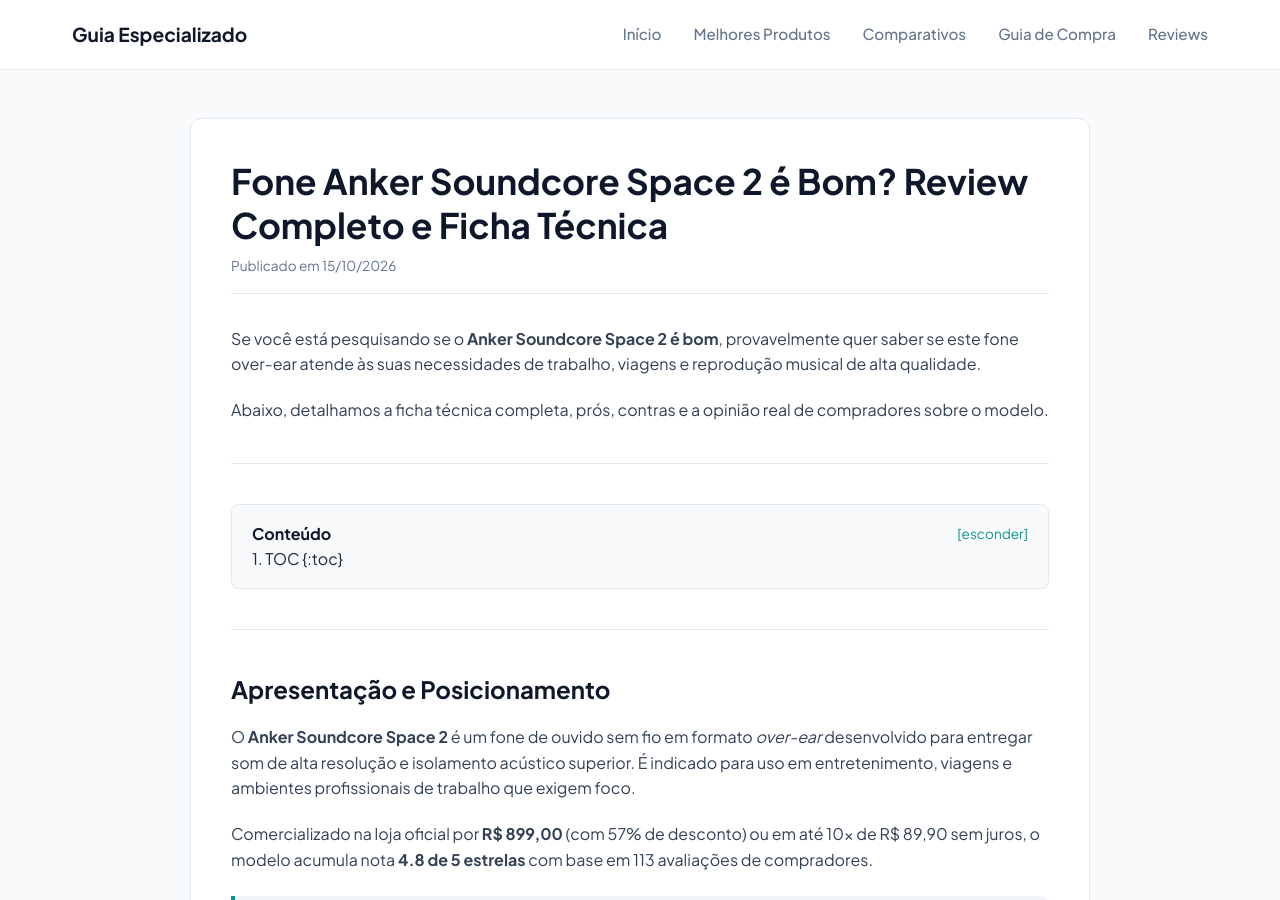
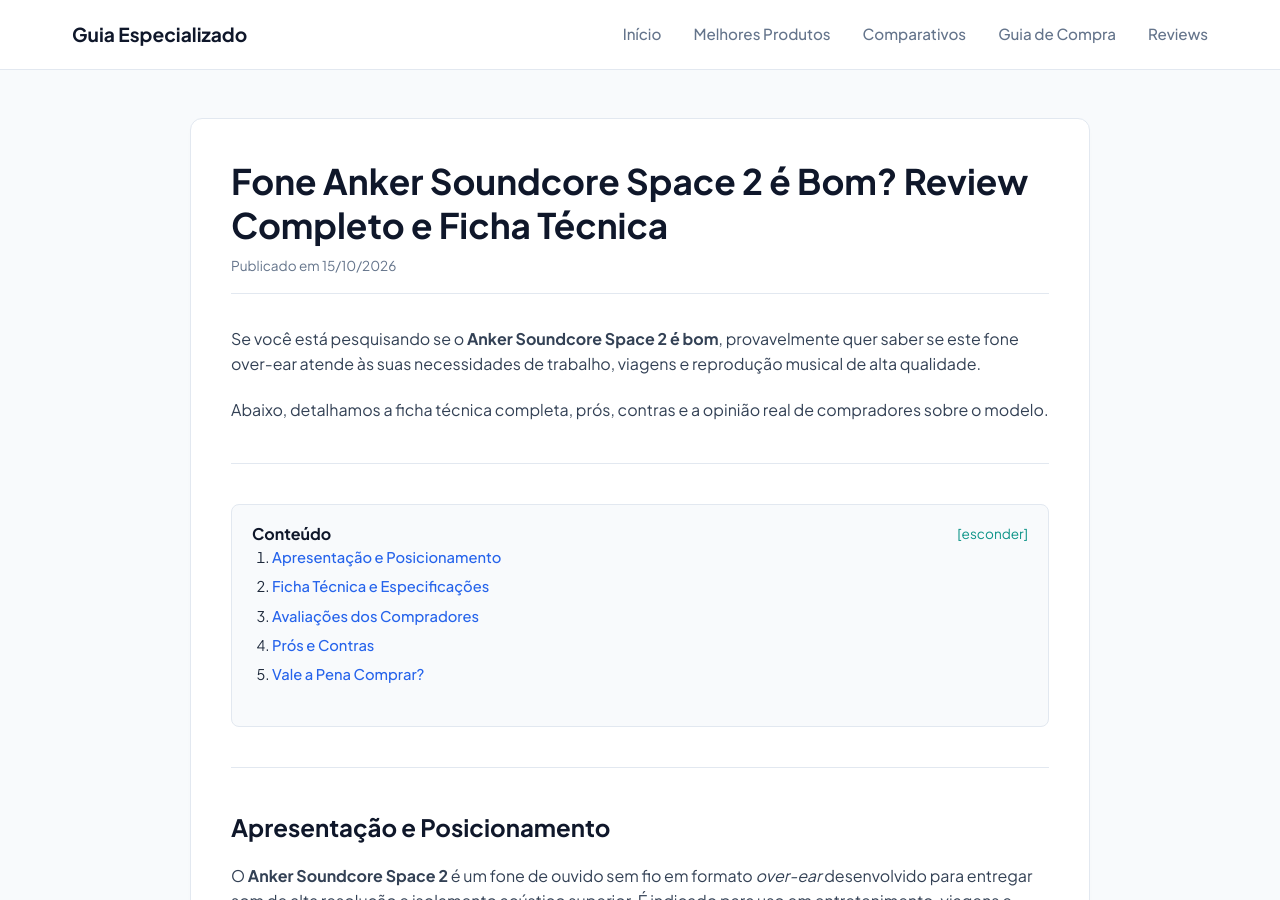
Before and after one commit to membroequipe/SiteReview, a Jekyll site: the page built from _posts/2026-10-15-anker-soundcore-space-2-review.md, in a window 1280 px wide and 900 px high. Built offline with Jekyll 4.4.1, drawn with Linux system fonts in a browser that asks for light colours.

Commit message:
Update 2026-10-15-anker-soundcore-space-2-review.md

```diff
--- a/_posts/2026-10-15-anker-soundcore-space-2-review.md
+++ b/_posts/2026-10-15-anker-soundcore-space-2-review.md
@@ -13,7 +13,8 @@
 
 ---
 
-<div class="table-of-contents" markdown="1"><details open>
+<div class="table-of-contents">
+<details open markdown="1">
 <summary><strong>Conteúdo</strong></summary>
 
 1. TOC
```
